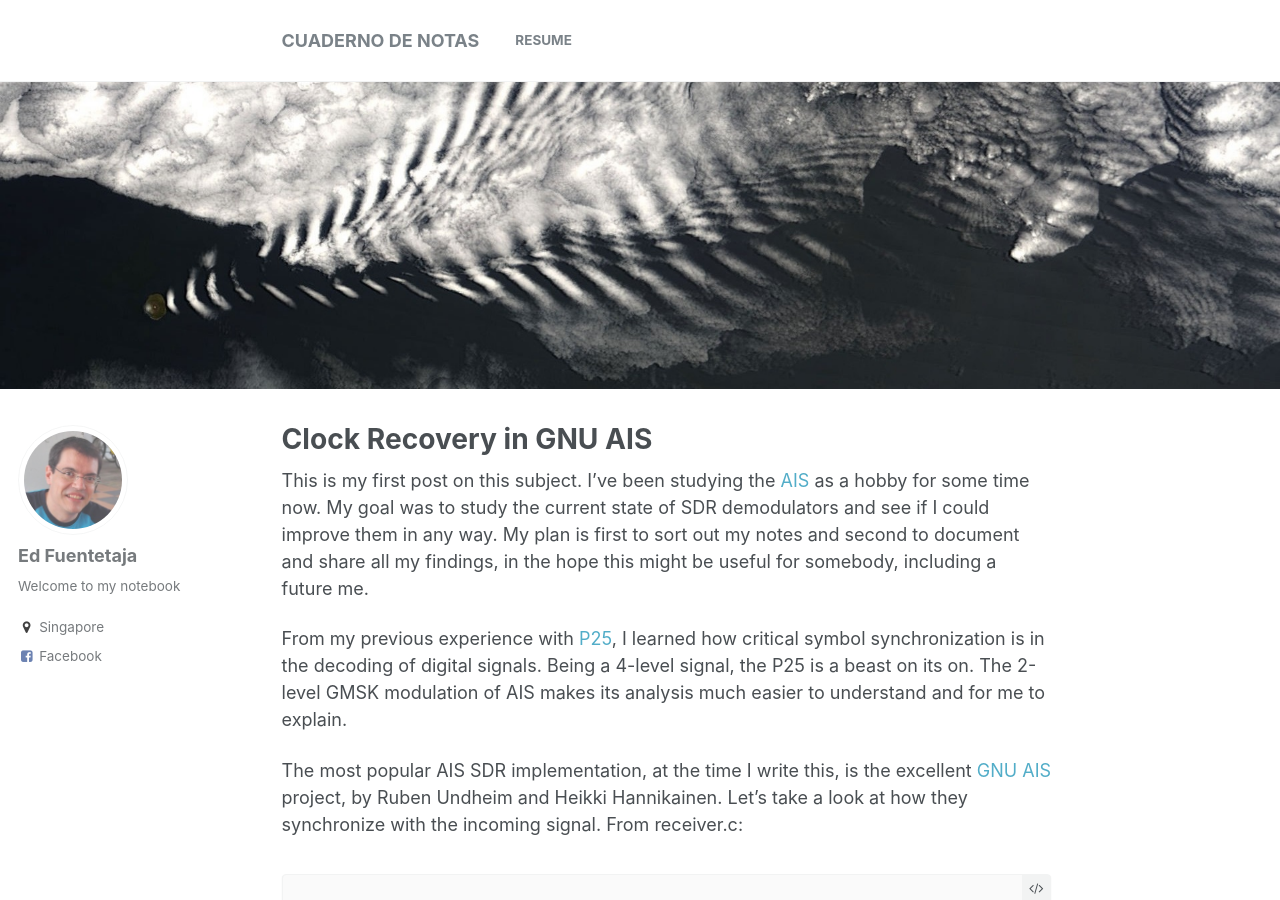
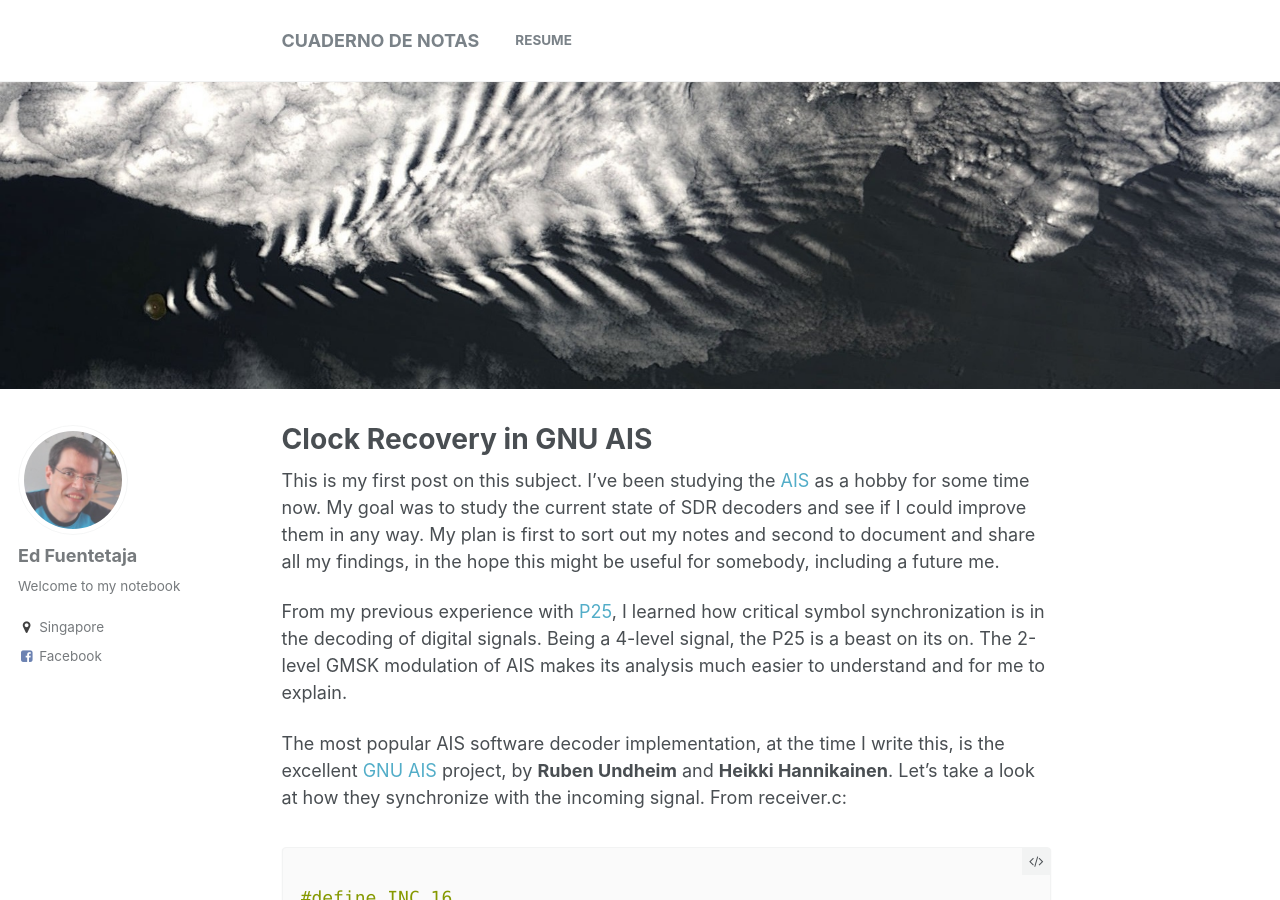
Before and after one commit to EdFuentetaja/EdFuentetaja.github.io, a Jekyll site: the page built from _posts/2016-05-01-clock_recovery_in_gnu_ais.markdown, in a window 1280 px wide and 900 px high. Built offline with Jekyll 4.4.1, drawn with Linux system fonts in a browser that asks for light colours; comment, search, counter and statistics services are not loaded; some of the changed text lies outside the part shown.

```diff
--- a/_layouts/edf_single.html
+++ b/_layouts/edf_single.html
@@ -1,6 +1,8 @@
 ---
 layout: default
 ---
+
+<script src="https://cdn.mathjax.org/mathjax/latest/MathJax.js?config=TeX-AMS-MML_HTMLorMML" type="text/javascript"></script>
 
 {% if site.edf_header_image %}
   {% assign edf_page_header_image = site.edf_header_image %}
--- a/_posts/2016-05-01-clock_recovery_in_gnu_ais.markdown
+++ b/_posts/2016-05-01-clock_recovery_in_gnu_ais.markdown
@@ -1,15 +1,17 @@
 ---
 title:  "Clock Recovery in GNU AIS"
 date:   2016-05-01 11:06:30 +0800
-categories: AIS
+categories: SDR
 excerpt: "An analysis of the clock recovery algorithm in the popular GNU AIS software."
+header:
+  image: "Wave_cloud_cropped.jpg"
 ---
 
-This is my first post on this subject. I've been studying the [AIS][AIS] as a hobby for some time now. My goal was to study the current state of SDR demodulators and see if I could improve them in any way. My plan is first to sort out my notes and second to document and share all my findings, in the hope this might be useful for somebody, including a future me.
+This is my first post on this subject. I've been studying the [AIS][AIS] as a hobby for some time now. My goal was to study the current state of SDR decoders and see if I could improve them in any way. My plan is first to sort out my notes and second to document and share all my findings, in the hope this might be useful for somebody, including a future me.
 
 From my previous experience with [P25][P25], I learned how critical symbol synchronization is in the decoding of digital signals. Being a 4-level signal, the P25 is a beast on its on. The 2-level GMSK modulation of AIS makes its analysis much easier to understand and for me to explain.
 
-The most popular AIS SDR implementation, at the time I write this, is the excellent [GNU AIS][GNU_AIS] project, by Ruben Undheim and Heikki Hannikainen. Let's take a look at how they synchronize with the incoming signal. From receiver.c:
+The most popular AIS software decoder implementation, at the time I write this, is the excellent [GNU AIS][GNU_AIS] project, by **Ruben Undheim** and **Heikki Hannikainen**. Let's take a look at how they synchronize with the incoming signal. From receiver.c:
 
 {% highlight cpp %}
 #define INC 16
--- /dev/null
+++ b/notes/notes.txt
@@ -0,0 +1,5 @@
+To run jekyll, cd to the root folder:
+
+bundle exec jekyll serve
+
+bundle is a batch file from Ruby22-x64\bin
```
Also changed, not shown: other parts of _posts/2016-05-01-clock_recovery_in_gnu_ais.markdown (+1 -3 lines), _posts/2017-03-12-m_m_analysis.markdown (added, +90 -0 lines), images/5625254817_4a8cba7706_b.jpg (added), images/5682_13082_4_cropped.jpg (added), images/MM/early_example.png (added), images/MM/example_32.png (added), images/MM/example_negative.png (added), images/MM/f_tau.png (added), images/MM/late_example.png (added), images/MM/zk_result.png (added), 4 other files.
